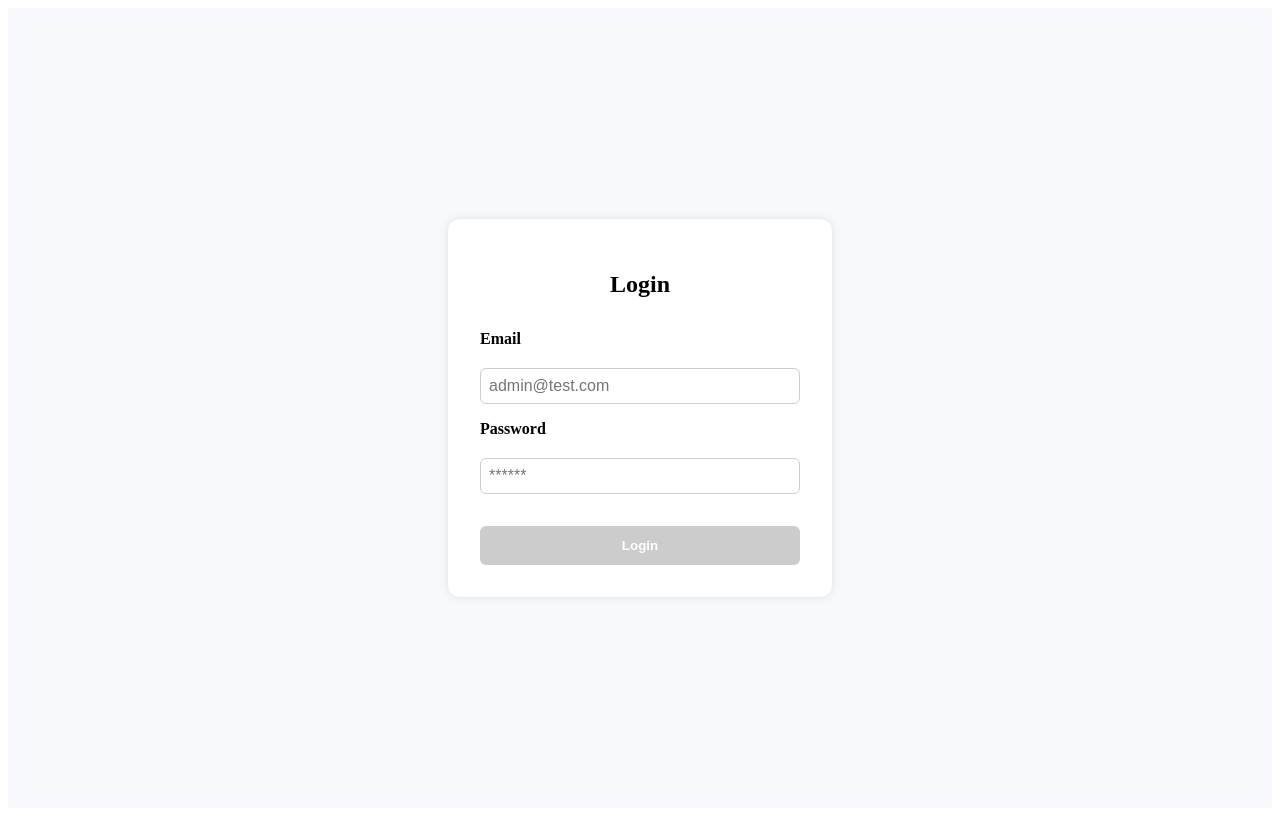
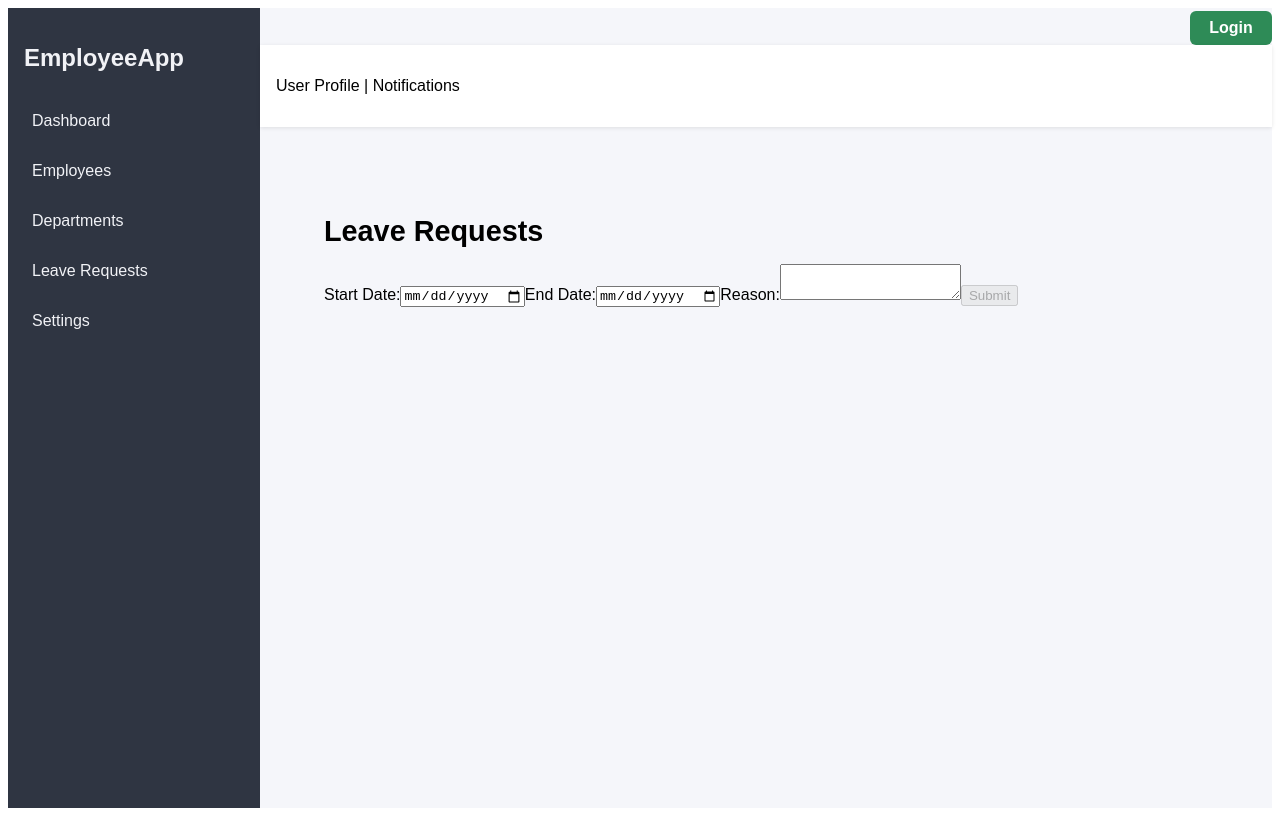
Before and after one commit to phonarvar/employee-dashboard, an Angular app: page /leave-requests in a window 1280 px wide. Before the commit this address led to /login. Built offline with nearby package versions, Linux system fonts and the light colour scheme.

Commit message:
added leaverequestform, changed logic in auth and leave service, added guards

```diff
--- a/src/app/app.routes.ts
+++ b/src/app/app.routes.ts
@@ -3,8 +3,11 @@ import { MainLayoutComponent } from './layouts/main-layout/main-layout.component
 import { EMPLOYEES_ROUTES } from './features/employees/employees.routes';
 import { LoginComponent } from './features/login/login.component';
 import { EmployeeFormComponent } from './features/employees/employee-form/employee-form.component'; //remove later
+import { RealUsersComponent } from './features/real-users/real-users.component';
+import { LeaveRequestFormComponent } from './features/leave-requests/leave-request-form/leave-request-form.component';
 import { canActivateAdmin } from './core/guard/can-activate-admin.guard';
-import { RealUsersComponent } from './features/real-users/real-users.component';
+import { canActivateUser } from './core/guard/can-activate-user.guard';
+import { canActivateUserOrAdmin } from './core/guard/can-activate-user-or-admin.guard';
 
 export const routes: Routes = [
   {
@@ -45,7 +48,7 @@ export const routes: Routes = [
           import('./features/leave-requests/leave-requests.component').then(
             (m) => m.LeaveRequestsComponent
           ),
-        canActivate: [canActivateAdmin],
+        canActivate: [canActivateUserOrAdmin],
       },
       {
         path: 'settings',
@@ -53,6 +56,15 @@ export const routes: Routes = [
           import('./features/settings/settings.component').then(
             (m) => m.SettingsComponent
           ),
+      },
+
+      {
+        path: 'leave-request/new',
+        loadComponent: () =>
+          import(
+            './features/leave-requests/leave-request-form/leave-request-form.component'
+          ).then((m) => m.LeaveRequestFormComponent),
+        canActivate: [canActivateUser],
       },
 
       //placeholder for other children
@@ -65,6 +77,7 @@ export const routes: Routes = [
   },
   {
     path: 'real-users', //the only purpose of this page is to showcase real API call instead of mock data
+    // I should technically remove it since now the entire app uses real API calls instead of local mock data
     loadComponent: () =>
       import('./features/real-users/real-users.component').then(
         (m) => m.RealUsersComponent
--- a/src/app/core/auth-service.service.ts
+++ b/src/app/core/auth-service.service.ts
@@ -12,7 +12,9 @@ export class AuthService {
 
   private _isLoggedIn = signal(false);
   private _isAdmin = signal(false);
+  private _userId = signal('1'); //hardcoded temporary
 
+  readonly isLoggedIn = computed(() => this._isLoggedIn());
   readonly isAdmin = computed(() => this._isLoggedIn() && this._isAdmin()); //value derived from more than one signal
 
   login(email: string, password: string): Observable<{ success: boolean }> {
@@ -34,4 +36,8 @@ export class AuthService {
     this._isLoggedIn.set(false);
     this._isAdmin.set(false);
   }
+
+  loggedInUserId() {
+    return this._userId();
+  }
 }
--- /dev/null
+++ b/src/app/core/guard/can-activate-user-or-admin.guard.ts
@@ -0,0 +1,18 @@
+import { inject } from '@angular/core';
+import { CanActivateFn, Router } from '@angular/router';
+import { AuthService } from '../auth-service.service';
+
+export const canActivateUserOrAdmin: CanActivateFn = () => {
+  const auth = inject(AuthService);
+  const router = inject(Router);
+
+  const isLoggedIn = auth.loggedInUserId() !== null;
+
+  if (!isLoggedIn) {
+    alert('You must be logged in.');
+    router.navigate(['/login']);
+    return false;
+  }
+
+  return true;
+};
--- /dev/null
+++ b/src/app/core/guard/can-activate-user.guard.ts
@@ -0,0 +1,19 @@
+import { inject } from '@angular/core';
+import { CanActivateFn, Router } from '@angular/router';
+import { AuthService } from '../auth-service.service';
+
+export const canActivateUser: CanActivateFn = () => {
+  const auth = inject(AuthService);
+  const router = inject(Router);
+
+  // We'll assume the user is logged in if _isLoggedIn signal is true
+  const isLoggedIn = auth.isLoggedIn(); // this returns boolean, not signal
+
+  if (!isLoggedIn) {
+    alert('Access denied. Please log in first.');
+    router.navigate(['/login']);
+    return false;
+  }
+
+  return true;
+};
--- a/src/app/core/leave-request.service.ts
+++ b/src/app/core/leave-request.service.ts
@@ -21,4 +21,8 @@ export class LeaveRequestService {
   ): Observable<LeaveRequest> {
     return this.http.put<LeaveRequest>(`${this.apiUrl}/${id}`, { status });
   }
+
+  createLeaveRequest(data: Omit<LeaveRequest, 'id'>): Observable<LeaveRequest> {
+    return this.http.post<LeaveRequest>(this.apiUrl, data);
+  }
 }
--- /dev/null
+++ b/src/app/features/leave-requests/leave-request-form/leave-request-form.component.html
@@ -0,0 +1,22 @@
+<div class="leave-form">
+  <h2>Request Leave</h2>
+
+  <form (ngSubmit)="submitLeaveRequest()" #leaveForm="ngForm">
+    <label>
+      Start Date:
+      <input type="date" name="startDate" [(ngModel)]="leave.startDate" required />
+    </label>
+
+    <label>
+      End Date:
+      <input type="date" name="endDate" [(ngModel)]="leave.endDate" required />
+    </label>
+
+    <label>
+      Reason:
+      <textarea name="reason" [(ngModel)]="leave.reason" required></textarea>
+    </label>
+
+    <button type="submit" [disabled]="leaveForm.invalid">Submit</button>
+  </form>
+</div>
--- /dev/null
+++ b/src/app/features/leave-requests/leave-request-form/leave-request-form.component.scss
@@ -0,0 +1,85 @@
+.leave-form {
+  max-width: 500px;
+  margin: 2rem auto;
+  padding: 2rem;
+  background-color: #f9f9f9;
+  border: 1px solid #ddd;
+  border-radius: 12px;
+  box-shadow: 0 0 8px rgba(0, 0, 0, 0.05);
+
+  label {
+    display: block;
+    font-weight: 600;
+    margin-bottom: 0.5rem;
+    color: #333;
+  }
+
+  input[type="date"],
+  textarea {
+    width: 100%;
+    padding: 0.6rem;
+    margin-bottom: 1.5rem;
+    border: 1px solid #ccc;
+    border-radius: 8px;
+    font-size: 1rem;
+    background-color: #fff;
+    color: #333;
+  }
+
+  textarea {
+    resize: vertical;
+    min-height: 100px;
+  }
+
+  button {
+    padding: 0.7rem 1.5rem;
+    background-color: #1976d2;
+    border: none;
+    color: white;
+    border-radius: 8px;
+    font-weight: bold;
+    cursor: pointer;
+    transition: background-color 0.2s ease;
+
+    &:hover {
+      background-color: #155fa0;
+    }
+
+    &:disabled {
+      background-color: #ccc;
+      cursor: not-allowed;
+    }
+  }
+}
+
+/* 🌙 DARK MODE SUPPORT */
+:host-context(body.dark-mode) {
+  .leave-form {
+    background-color: #1e1e1e;
+    border-color: #333;
+    box-shadow: 0 0 10px rgba(255, 255, 255, 0.05);
+
+    label {
+      color: #ddd;
+    }
+
+    input[type="date"],
+    textarea {
+      background-color: #2a2a2a;
+      border: 1px solid #555;
+      color: #f0f0f0;
+    }
+
+    button {
+      background-color: #2196f3;
+
+      &:hover {
+        background-color: #1976d2;
+      }
+
+      &:disabled {
+        background-color: #555;
+      }
+    }
+  }
+}
--- /dev/null
+++ b/src/app/features/leave-requests/leave-request-form/leave-request-form.component.ts
@@ -0,0 +1,43 @@
+import { Component, inject } from '@angular/core';
+import { CommonModule } from '@angular/common';
+import { FormsModule } from '@angular/forms';
+import { Router } from '@angular/router';
+import { LeaveRequestService } from '../../../core/leave-request.service';
+import { AuthService } from '../../../core/auth-service.service';
+import { LeaveRequest } from '../../../core/model';
+
+@Component({
+  selector: 'app-leave-request-form',
+  standalone: true,
+  imports: [CommonModule, FormsModule],
+  templateUrl: './leave-request-form.component.html',
+  styleUrls: ['./leave-request-form.component.scss'],
+})
+export class LeaveRequestFormComponent {
+  private leaveService = inject(LeaveRequestService);
+  private authService = inject(AuthService);
+  private router = inject(Router);
+
+  // Form model for ngModel binding
+  leave = {
+    startDate: '',
+    endDate: '',
+    reason: '',
+  };
+
+  submitLeaveRequest() {
+    const employeeId = this.authService.loggedInUserId();
+
+    //  typed object to satisfy LeaveRequest type
+    const newLeave: Omit<LeaveRequest, 'id'> = {
+      ...this.leave,
+      employeeId,
+      status: 'pending',
+    };
+
+    this.leaveService.createLeaveRequest(newLeave).subscribe(() => {
+      alert('Leave request submitted!');
+      this.router.navigate(['/leave-requests']);
+    });
+  }
+}
--- a/src/app/features/leave-requests/leave-requests.component.html
+++ b/src/app/features/leave-requests/leave-requests.component.html
@@ -1,7 +1,29 @@
 <div class="leave-requests">
   <h2>Leave Requests</h2>
 
-  <table *ngIf="leaveRequests.length > 0">
+  <!-- 👤 USER VIEW: Submit Leave Form -->
+  <div *ngIf="!isAdmin" class="leave-form">
+    <form (ngSubmit)="submitLeaveRequest()" #f="ngForm">
+      <label>Start Date:</label>
+      <input
+        type="date"
+        name="startDate"
+        [(ngModel)]="leave.startDate"
+        required
+      />
+
+      <label>End Date:</label>
+      <input type="date" name="endDate" [(ngModel)]="leave.endDate" required />
+
+      <label>Reason:</label>
+      <textarea name="reason" [(ngModel)]="leave.reason" required></textarea>
+
+      <button type="submit" [disabled]="f.invalid">Submit</button>
+    </form>
+  </div>
+
+  <!-- 👑 ADMIN VIEW: Table of Requests -->
+  <table *ngIf="isAdmin && leaveRequests.length > 0">
     <thead>
       <tr>
         <th>Photo</th>
@@ -16,6 +38,7 @@
     </thead>
     <tbody>
       <tr *ngFor="let leave of leaveRequests">
+        <!-- objects are truthy assign it to emp variable-->
         <ng-container *ngIf="getEmployee(leave.employeeId) as emp">
           <td>
             <img
@@ -34,10 +57,7 @@
           <td>{{ leave.reason }}</td>
           <td [ngClass]="leave.status">{{ leave.status }}</td>
           <td>
-            <button
-              *ngIf="leave.status === 'pending'"
-              (click)="approve(leave)"
-            >
+            <button *ngIf="leave.status === 'pending'" (click)="approve(leave)">
               Approve
             </button>
             <button
@@ -53,5 +73,5 @@
     </tbody>
   </table>
 
-  <p *ngIf="leaveRequests.length === 0">No leave requests found.</p>
+  <p *ngIf="isAdmin && leaveRequests.length === 0">No leave requests found.</p>
 </div>
--- a/src/app/features/leave-requests/leave-requests.component.ts
+++ b/src/app/features/leave-requests/leave-requests.component.ts
@@ -1,36 +1,52 @@
-import { Component, OnInit, inject } from '@angular/core';
+import { Component, OnInit, computed, inject } from '@angular/core';
 import { CommonModule } from '@angular/common';
 import { LeaveRequestService } from '../../core/leave-request.service';
 import { EmployeeService } from '../employees/employees.service';
 import { LeaveRequest } from '../../core/model';
 import { Employee } from '../employees/employee.model';
+import { AuthService } from '../../core/auth-service.service';
+import { FormsModule } from '@angular/forms';
 
 @Component({
   selector: 'app-leave-requests',
   standalone: true,
-  imports: [CommonModule],
+  imports: [CommonModule, FormsModule],
   templateUrl: './leave-requests.component.html',
   styleUrls: ['./leave-requests.component.scss'],
 })
 export class LeaveRequestsComponent implements OnInit {
   private leaveService = inject(LeaveRequestService);
   private employeeService = inject(EmployeeService);
+  private authService = inject(AuthService);
 
   leaveRequests: LeaveRequest[] = [];
-  employeesMap = new Map<string, Employee>();
+  employeesMap = new Map<string, Employee>(); // use a key that is string to store an object that is type of employee
+
+  // Expose isAdmin as a public getter
+  readonly isAdmin = this.authService.isAdmin();
+
+  // Model for leave request form (if user)
+  leave = {
+    startDate: '',
+    endDate: '',
+    reason: '',
+  };
 
   ngOnInit(): void {
-    // Fetch employees first to map by ID
+    if (this.isAdmin) {
+      // Only admins fetch employee list and leave requests
+      // we can then retrieve employee object // Fetch employees first to map by ID
+      //Given a leave.employeeId, find the matching employee object from the other API
       this.employeeService.getEmployees().subscribe((employees) => {
         for (const emp of employees) {
           this.employeesMap.set(emp.id, emp);
         }
 
-      // Then fetch leave requests
         this.leaveService.getLeaves().subscribe((leaves) => {
           this.leaveRequests = leaves;
         });
       });
+    }
   }
 
   getEmployee(id: string): Employee | undefined {
@@ -39,7 +55,6 @@ export class LeaveRequestsComponent implements OnInit {
 
   approve(leave: LeaveRequest) {
     this.leaveService.updateLeaveStatus(leave.id, 'approved').subscribe(() => {
-      // Optional: set employee as inactive
       const emp = this.getEmployee(leave.employeeId);
       if (emp && emp.status !== 'inactive') {
         this.employeeService.updateStatus(emp.id, 'inactive').subscribe(() => {
@@ -57,4 +72,19 @@ export class LeaveRequestsComponent implements OnInit {
       leave.status = 'rejected';
     });
   }
+
+  submitLeaveRequest() {
+    const employeeId = this.authService.loggedInUserId();
+
+    const newLeave: Omit<LeaveRequest, 'id'> = {
+      ...this.leave,
+      employeeId,
+      status: 'pending',
+    };
+
+    this.leaveService.createLeaveRequest(newLeave).subscribe(() => {
+      alert('Leave request submitted!');
+      this.leave = { startDate: '', endDate: '', reason: '' }; // Reset
+    });
   }
+}
```
Lines whose indentation alone changed are shown as unchanged.
